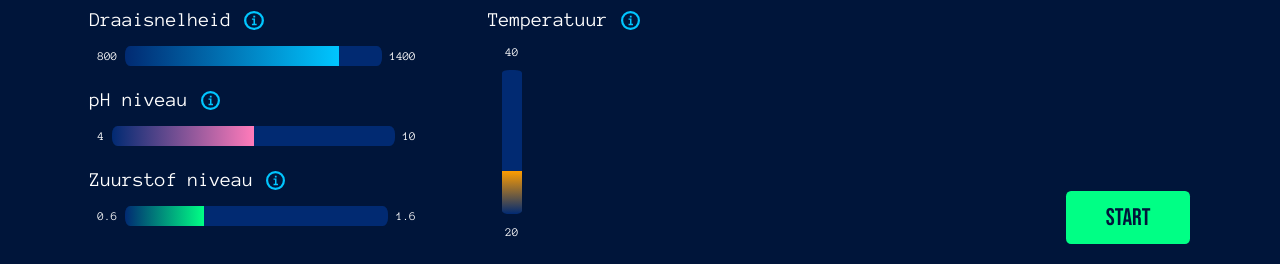
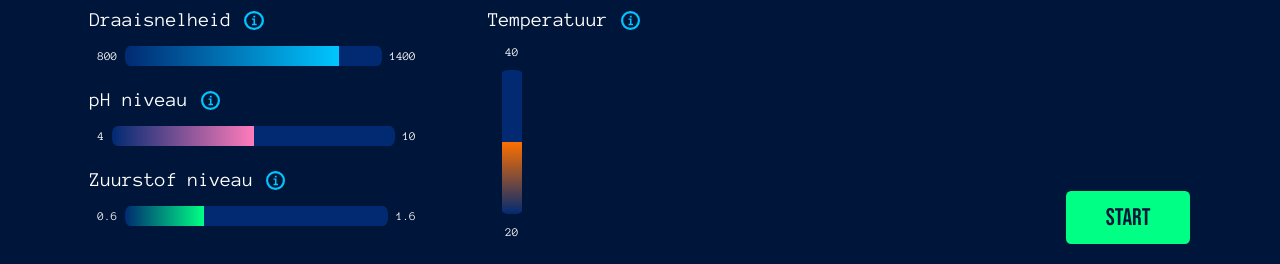
Before and after one commit to msahirs/globblob, a Vue app: page /microbiology/virtual_biolab in a window 1280 px wide. Shown: the part 518-782 px from the top of the page. Built offline with nearby package versions, Linux system fonts and the light colour scheme; no server answers; the HTML template or start-up script is replaced by a standard one.

Commit message:
fixed visual bug in temperature

```diff
--- a/src/views/bio/BioOnepagerView.vue
+++ b/src/views/bio/BioOnepagerView.vue
@@ -79,13 +79,14 @@
             <input
               v-model.number="sliderTemperature"
               type="range"
-              min="20"
-              max="40"
+              :min="tempmin"
+              :max="tempmax"
+              step="0.5"
               class="slider slider-vertical"
               :style="{
                 '--pointer-color': tempColor,
                 '--track-color': 'var(--slider-temp-track)',
-                '--value': sliderTemperature + '%',
+                '--value': `${temperaturePercent}%`,
               }"
             />
             <span class="sliderMin">{{ tempmin }}</span>
@@ -255,10 +256,16 @@ const growthRate = computed(() => {
   return clampGrowthRate(raw)
 })
 
+const temperaturePercent = computed(() => {
+  const span = tempmax - tempmin
+  if (span <= 0) return 0
+  return ((sliderTemperature.value - tempmin) / span) * 100
+})
+
 const tempColor = computed(() => {
   const minColor = '#ffe000'
   const maxColor = '#ff0000'
-  const t = sliderTemperature.value / 100
+  const t = temperaturePercent.value / 100
   return lerpColor(minColor, maxColor, t)
 })
 
```
